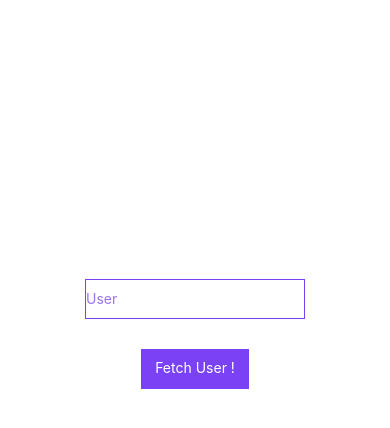
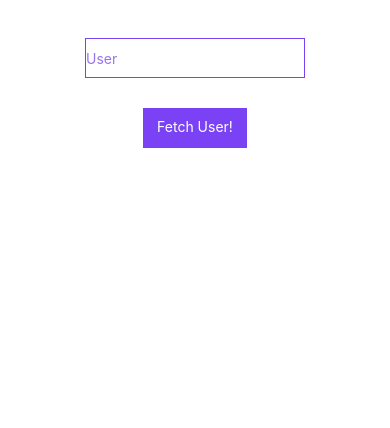
Before and after one commit to Silly-Potato/search-in-github, a React Native app in the folder client/: screen / in a window 390 px wide. Shown: the top 428 px of the page. Built offline with nearby package versions, Linux system fonts and the light colour scheme.

Commit message:
Added text to front

```diff
--- a/client/App.js
+++ b/client/App.js
@@ -1,9 +1,6 @@
-import { TouchableOpacity } from 'react-native';
-import { TextInput } from 'react-native';
-import { Image } from 'react-native';
 import { useState } from 'react';
 import React from 'react';
-import { StyleSheet, Text, View } from 'react-native';
+import { StyleSheet, Text, View, Image, TextInput, TouchableOpacity } from 'react-native';
 
 export default function App() {
   const fetchUser = async (username) => {
@@ -15,11 +12,15 @@ export default function App() {
     return data;
   }
   const [uri_avatar, set_uri_avatar] = useState("");
+  const [name, set_name] = useState("");
+  const [login, set_login] = useState("");
+  const [repos, set_repos] = useState("");
+  const [followers, set_followers] = useState("");
 
   let input_user;
 
   return (
-    <View style={styles.container}>
+    <View style={styles.globalContainer}>
       <TextInput style={styles.input}
         underlineColorAndroid="transparent"
         placeholder="User"
@@ -34,24 +35,39 @@ export default function App() {
           const jsondata = await fetchUser(input_user);
           try {
             set_uri_avatar(jsondata.data.user.avatar_url);
+            set_name(`Name: ${jsondata.data.user.name}`);
+            set_repos(`Repositories: ${jsondata.data.user.public_repos}`);
+            set_followers(`Followers: ${jsondata.data.user.followers}`);
+            set_login(`${jsondata.data.user.login}`);
           } catch (e) {
             console.log("error");
           }
         }
         }
       >
-        <Text style={styles.submitButtonText}> Fetch User ! </Text>
+        <Text style={styles.submitButtonText}> Fetch User! </Text>
       </TouchableOpacity>
-      <Image key={Date.now()} source={{ uri: uri_avatar }}
-        style={{ width: 200, height: 200, borderRadius: 200/ 2 }}
-      />
-      <Text style={styles.submitButtonText} text="haha"></Text>
+      <View style={styles.userContainer}>
+        <Text style={styles.loginText}> {login} </Text>
+        <Image key={Date.now()} source={{ uri: uri_avatar }}
+          style={{ width: 200, height: 200, borderRadius: "50%" }}
+        />
+        <Text style={styles.userText}> {name} </Text>
+        <Text style={styles.userText}> {repos} </Text>
+        <Text style={styles.userText}> {followers} </Text>
+      </View>
     </View>
   );
 }
 
 const styles = StyleSheet.create({
-  container: {
+  userContainer: {
+    flex: 1,
+    backgroundColor: '#fff',
+    alignItems: 'left',
+    justifyContent: 'aligned',
+  },
+  globalContainer: {
     flex: 1,
     backgroundColor: '#fff',
     alignItems: 'center',
@@ -72,5 +88,13 @@ const styles = StyleSheet.create({
   },
   submitButtonText: {
     color: 'white'
+  },
+  userText: {
+    color: 'black'
+  },
+  loginText: {
+    alignItems: 'center',
+    justifyContent: 'center',
+    color: 'black'
   }
 });
```
